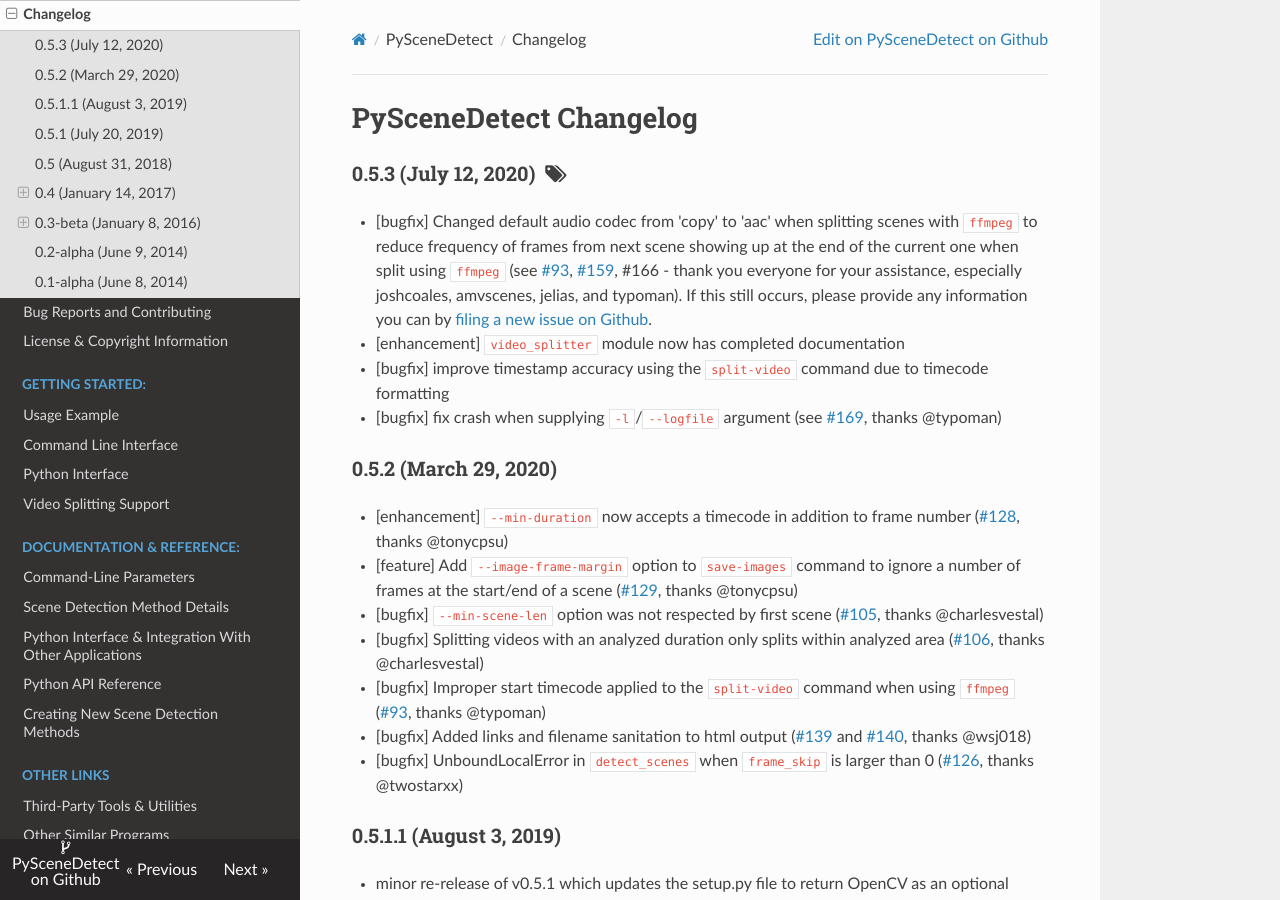
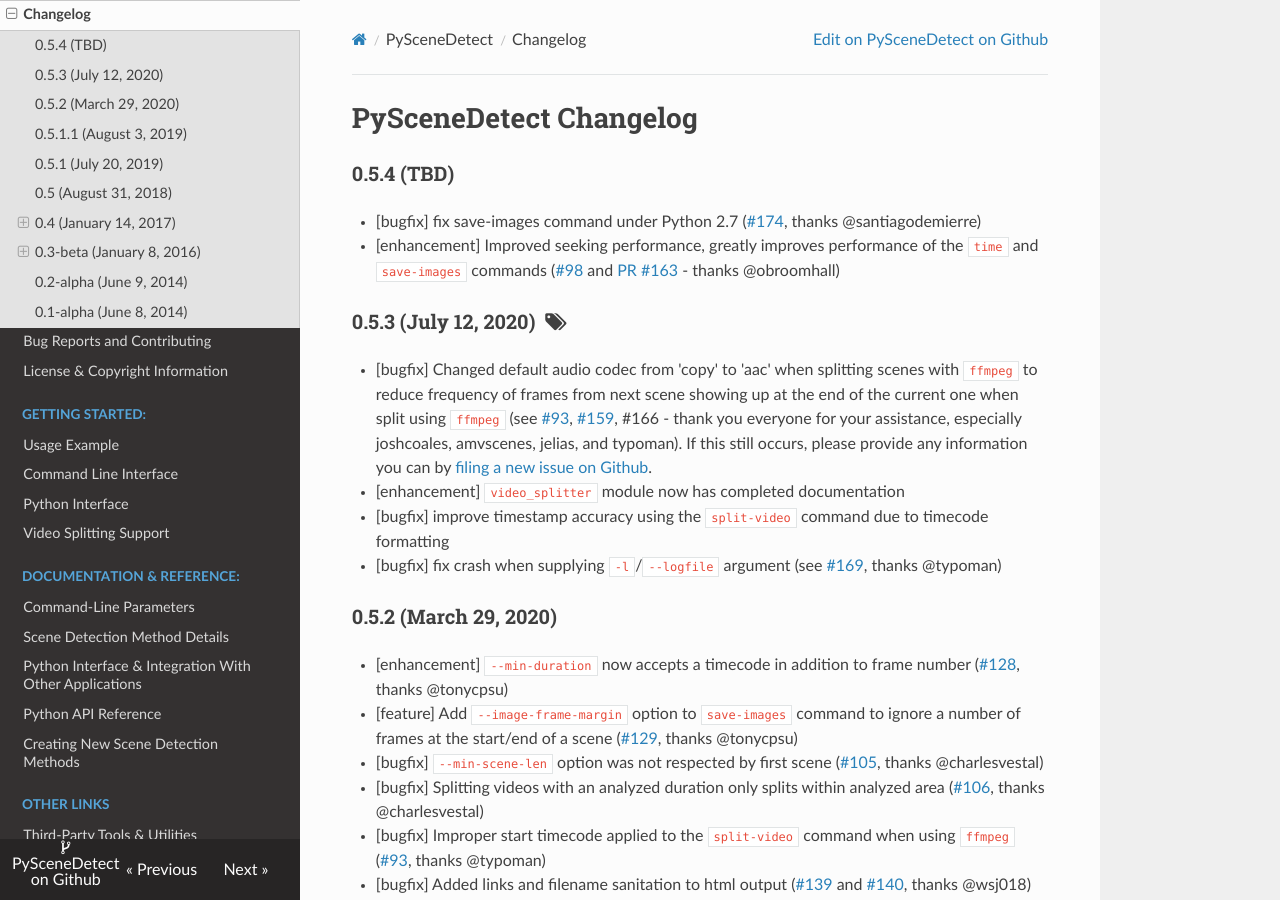
Before and after one commit to vovamushak/PySceneDetect, an MkDocs documentation site: the page built from docs/changelog.md, in a window 1280 px wide and 900 px high. Built offline with MkDocs 1.6.1, drawn with Linux system fonts in a browser that asks for light colours; nearby versions of some CDN libraries; old or Windows-style settings are respelled for this version of MkDocs.

Commit message:
Prepare changelog for v0.5.4.

```diff
--- a/docs/changelog.md
+++ b/docs/changelog.md
@@ -2,6 +2,10 @@
 PySceneDetect Changelog
 ==========================================================
 
+### 0.5.4 (TBD)
+
+ * [bugfix] fix save-images command under Python 2.7 ([#174](https://github.com/Breakthrough/PySceneDetect/issues/174), thanks @santiagodemierre)
+ * [enhancement] Improved seeking performance, greatly improves performance of the `time` and `save-images` commands ([#98](https://github.com/Breakthrough/PySceneDetect/issues/98) and [PR #163](https://github.com/Breakthrough/PySceneDetect/pull/163) - thanks @obroomhall)
 
 ### 0.5.3 (July 12, 2020) &nbsp;<span class="fa fa-tags"></span>
 
```
